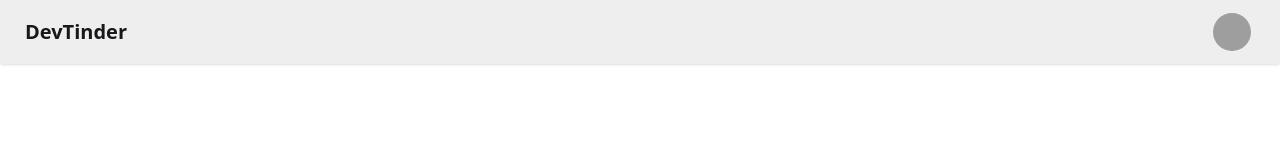
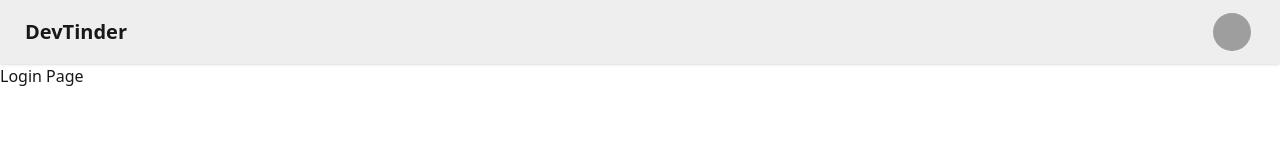
Before and after one commit to arpuneet234/devtinder-web, a React (Vite) app: page /login in a window 1280 px wide. Shown: the top 160 px of the page. Built offline with nearby package versions, Linux system fonts and the light colour scheme; grey boxes are pictures that could not be loaded.

Commit message:
Added react-router-dom created some component and routes for them

```diff
--- a/package.json
+++ b/package.json
@@ -13,6 +13,7 @@
     "@tailwindcss/vite": "^4.1.18",
     "react": "^19.2.0",
     "react-dom": "^19.2.0",
+    "react-router-dom": "^7.13.0",
     "tailwindcss": "^4.1.18"
   },
   "devDependencies": {
--- a/src/App.jsx
+++ b/src/App.jsx
@@ -1,8 +1,19 @@
 import React from "react";
 import NavBar from "./NavBar";
+import { BrowserRouter, Route, Routes } from "react-router-dom";
+import Body from "./Body";
 
 function App() {
-  return <NavBar />;
+  return (
+    <BrowserRouter basename="/">
+      <Routes>
+        <Route path="/" element={<Body />}>
+          <Route path="/login" element={<div>Login Page</div>} />
+          <Route path="/test" element={<div>Test Page</div>} />
+        </Route>
+      </Routes>
+    </BrowserRouter>
+  );
 }
 
 export default App;
--- /dev/null
+++ b/src/Body.jsx
@@ -0,0 +1,14 @@
+import React from "react";
+import NavBar from "./NavBar";
+import { Outlet } from "react-router-dom";
+
+const Body = () => {
+  return (
+    <>
+      <NavBar />
+      <Outlet />
+    </>
+  );
+};
+
+export default Body;
```
Also changed, not shown: 1 other file (tests, documents, lock files or other folders).
